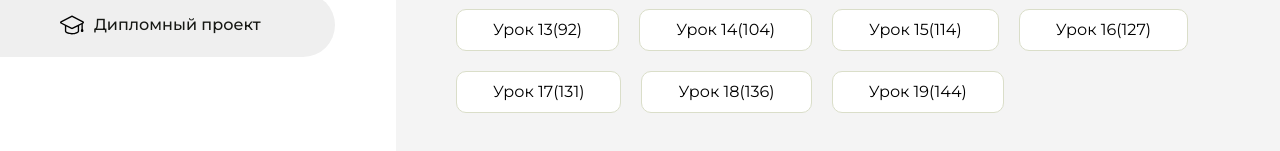
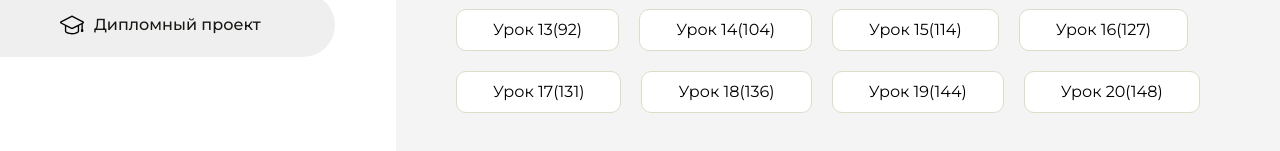
Before and after one commit to Ze77ai/homework, a plain HTML site: page index.html in a window 1280 px wide. Shown: the part 415-566 px from the top of the page. Drawn offline with Linux system fonts and the light colour scheme.

Commit message:
Update index.html

```diff
--- a/index.html
+++ b/index.html
@@ -150,6 +150,9 @@
                     <li class="content__list-item">
                         <a href="Maket3HomeWork19(144)/index.html">Урок 19(144)</a>
                     </li>
+                    <li class="content__list-item">
+                        <a href="Maket3HomeWork20(148)/index.html">Урок 20(148)</a>
+                    </li>
                 </ul>
             </div>
             <div class="content__block hidden" id="diplomBlock">
```
